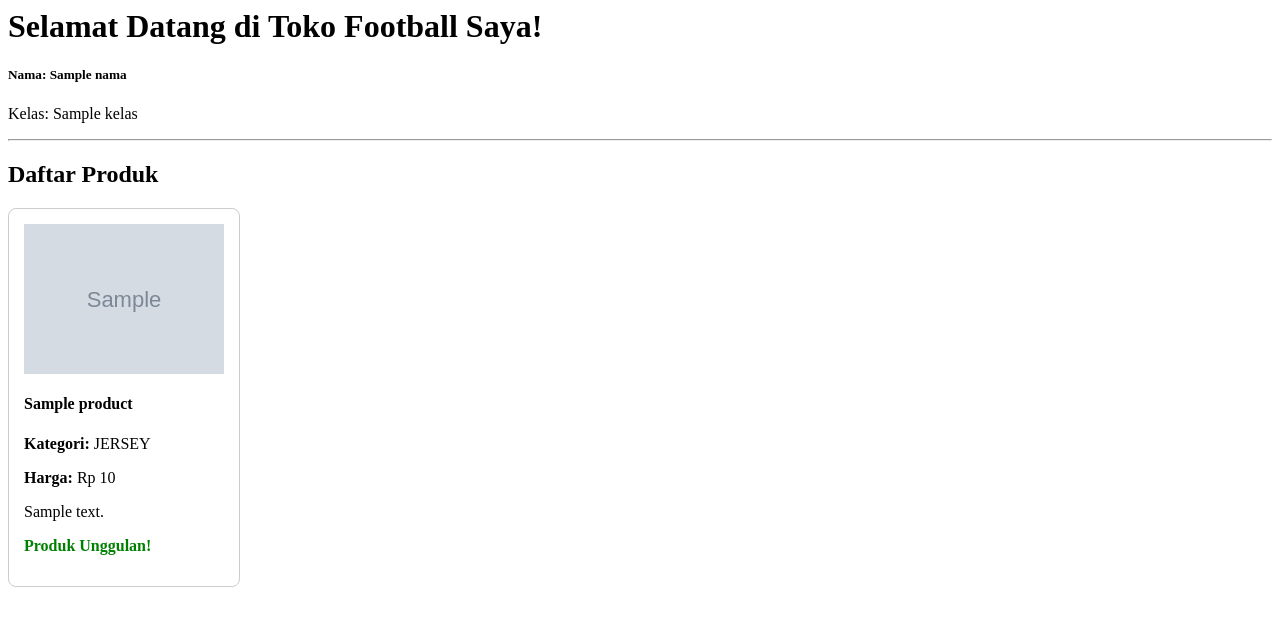
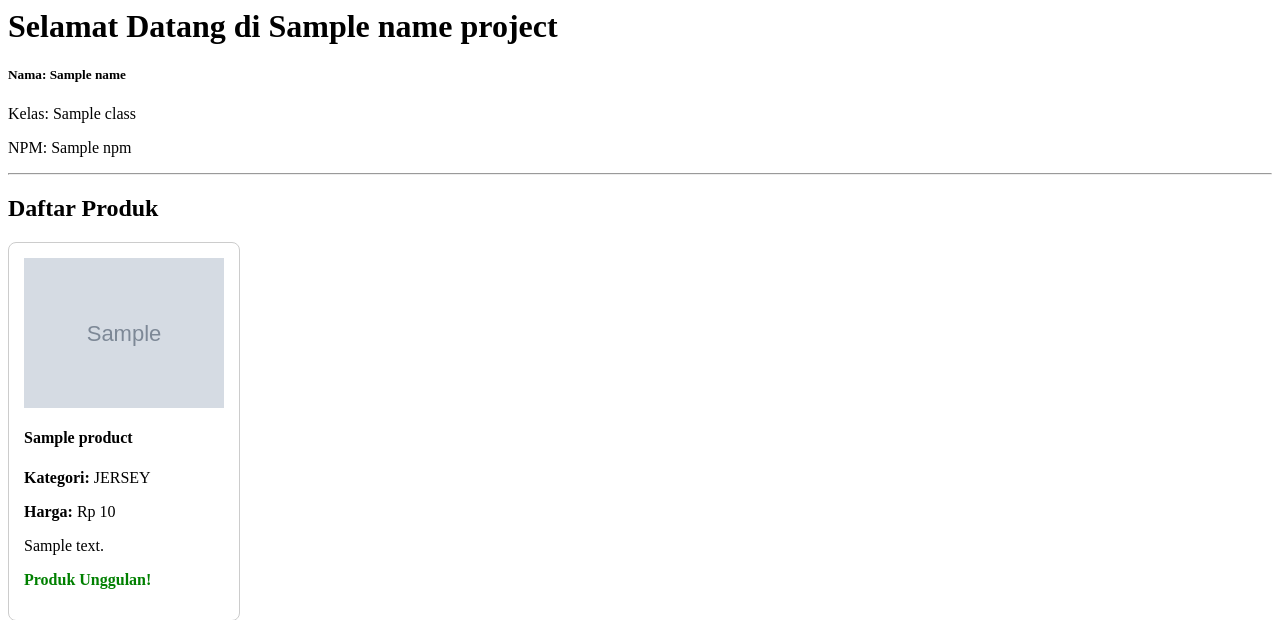
Before and after one commit to aurielerich/richshop, a Django app: template main/templates/main.html in a window 1280 px wide. Shown: the top 620 px of the page. Run offline with Django 5.2, Linux system fonts and the light colour scheme; tables that the repository leaves empty hold one stand-in row (values such as "Sample post"); the template is opened without the code that fills it: values that come from a table or form of the project are taken from there, most other values are stand-ins (such as "Sample title", 1, 10 or a date in 2020); grey boxes marked "Sample" are stand-in pictures.

Commit message:
memperbaiki error

```diff
--- a/main/templates/main.html
+++ b/main/templates/main.html
@@ -1,7 +1,8 @@
-<h1>Selamat Datang di Toko Football Saya!</h1>
+<h1>Selamat Datang di {{ name_project}}</h1>
 
-<h5>Nama: {{ nama }}</h5>
-<p>Kelas: {{ kelas }}</p>
+<h5>Nama: {{ name }}</h5>
+<p>Kelas: {{ class }}</p>
+<p>NPM: {{ npm }}</p>
 
 <hr>
 
--- a/main/views.py
+++ b/main/views.py
@@ -5,7 +5,7 @@ from .models import Product
 def show_main(request):
     products = Product.objects.all()
     context = {
-        'nama_project' : "Rich Shop",
+        'name_project' : "Rich Shop",
         'npm' : '2406428806',
         'name': 'Auriel Erich Ibrahim Nst',
         'class': 'PBP F',
```
